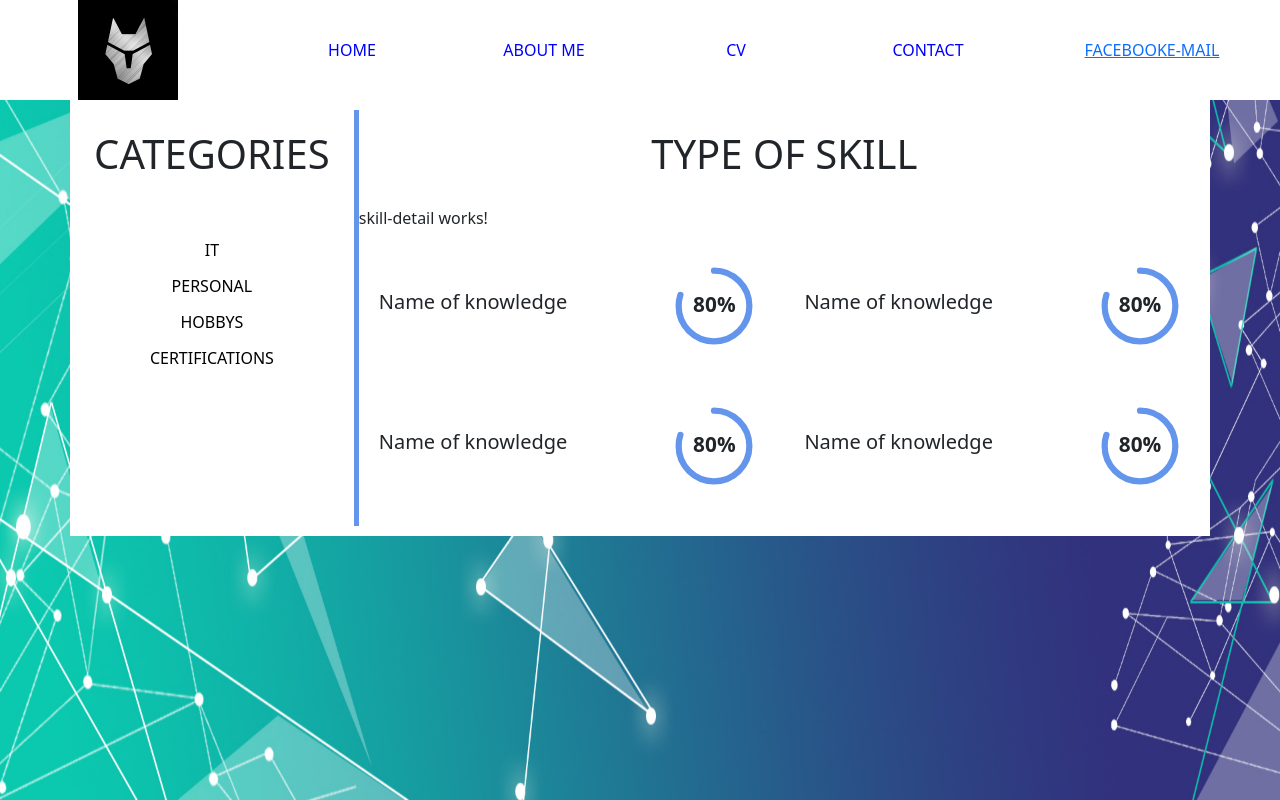
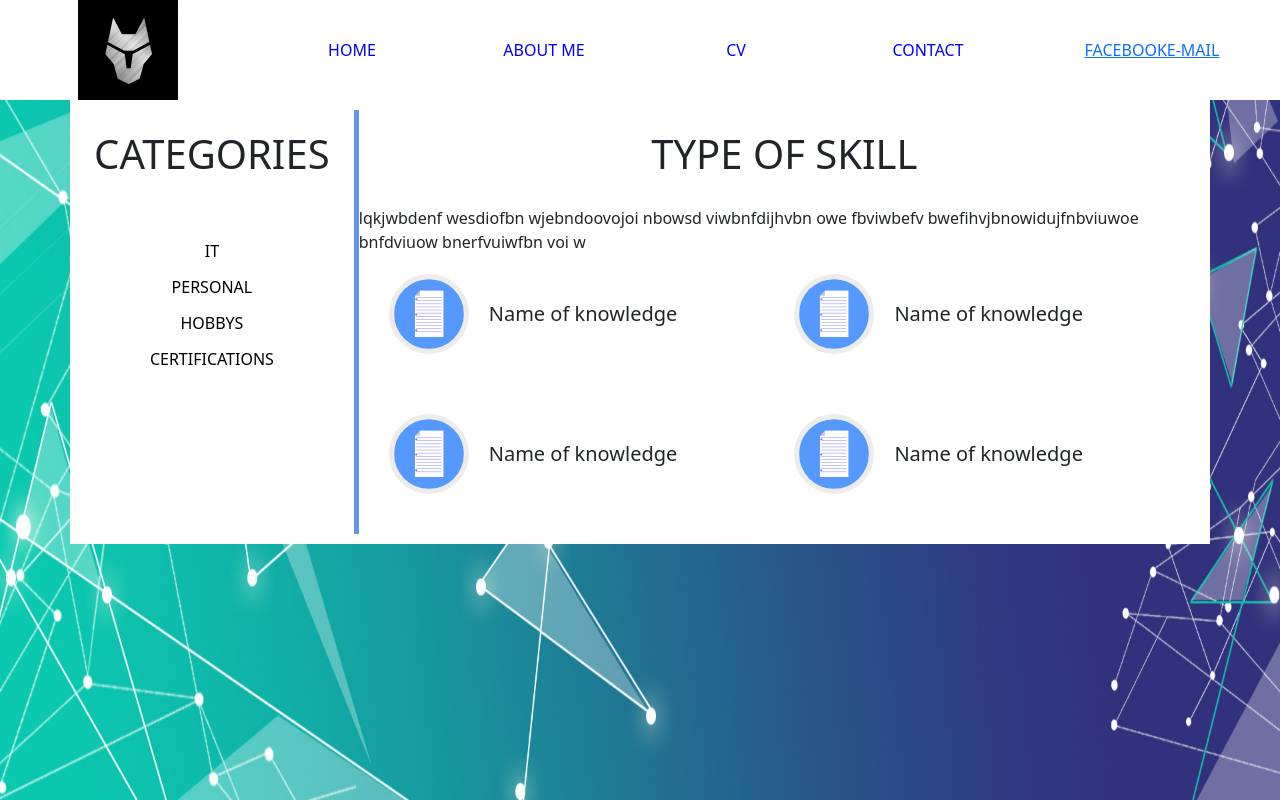
Before and after one commit to TomB11/my-app, an Angular app: page /cv in a window 1280 px wide. Built offline with nearby package versions, Linux system fonts and the light colour scheme.

Commit message:
added new knowledge details

```diff
--- a/src/app/components/utils/knowledge-meter/knowledge-meter.component.html
+++ b/src/app/components/utils/knowledge-meter/knowledge-meter.component.html
@@ -1,8 +1,12 @@
 <div class="knowledge-meter">
+  <div class="document" *ngIf="true">
+    <img src="./assets/img/document.svg" alt="" />
+  </div>
+  <div class="point" *ngIf="false"></div>
   <div class="title">
     <h5>Name of knowledge</h5>
   </div>
-  <div class="meter">
+  <div class="meter" *ngIf="false">
     <div class="percentage">80%</div>
     <svg viewBox="0 0 36 36" class="circular-chart">
       <path
--- a/src/app/components/utils/knowledge-meter/knowledge-meter.component.scss
+++ b/src/app/components/utils/knowledge-meter/knowledge-meter.component.scss
@@ -3,12 +3,29 @@
   flex-direction: row;
   align-items: center;
   min-width: 400px;
+  padding: 0 10px;
+  height: 120px;
+
+  .document img {
+    width: 80px;
+  }
+
+  .point {
+    width: 10px;
+    height: 10px;
+    background-color: #6495ed;
+    border-radius: 50%;
+    margin: 0 50px;
+  }
 
   .title {
     flex: 1;
-    height: 100%;
     align-items: center;
     padding: 0 20px;
+
+    h5 {
+      margin: 0;
+    }
   }
 
   .meter {
--- a/src/app/components/utils/skill-detail/skill-detail.component.html
+++ b/src/app/components/utils/skill-detail/skill-detail.component.html
@@ -1,7 +1,9 @@
-<p>skill-detail works!</p>
-<div class="knowledge-list">
-  <app-knowledge-meter class="knowledge"></app-knowledge-meter>
-  <app-knowledge-meter class="knowledge"></app-knowledge-meter>
-  <app-knowledge-meter class="knowledge"></app-knowledge-meter>
-  <app-knowledge-meter class="knowledge"></app-knowledge-meter>
+<div class="skill-detail">
+  <div>lqkjwbdenf wesdiofbn wjebndoovojoi nbowsd viwbnfdijhvbn owe fbviwbefv bwefihvjbnowidujfnbviuwoe bnfdviuow bnerfvuiwfbn voi w</div>
+  <div class="knowledge-list">
+    <app-knowledge-meter class="knowledge"></app-knowledge-meter>
+    <app-knowledge-meter class="knowledge"></app-knowledge-meter>
+    <app-knowledge-meter class="knowledge"></app-knowledge-meter>
+    <app-knowledge-meter class="knowledge"></app-knowledge-meter>
+  </div>
 </div>
--- a/src/app/components/utils/skill-detail/skill-detail.component.scss
+++ b/src/app/components/utils/skill-detail/skill-detail.component.scss
@@ -2,6 +2,8 @@
   display: flex;
   flex-direction: row;
   flex-wrap: wrap;
+  align-self: center;
+  padding: 0 20px;
 
   .knowledge {
     flex: 1;
--- a/src/assets/data/translate.ts
+++ b/src/assets/data/translate.ts
@@ -28,18 +28,72 @@ export const translate: any = {
         {
           title: 'IT',
           id: '1',
+          type: 'round',
+          list: [
+            {
+              name: 'Angular',
+              percentage: 80,
+            },
+            {
+              name: 'React',
+              percentage: 50,
+            },
+            {
+              name: 'Vue.js',
+              percentage: 70,
+            },
+            {
+              name: 'Bootstrap/CSS',
+              percentage: 80,
+            },
+          ],
         },
         {
           title: 'Personal',
           id: '2',
+          type: 'poimt',
+          list: [
+            {
+              name: 'English',
+              level: 'advanced',
+            },
+            {
+              name: 'German',
+              level: 'advanced',
+            },
+            {
+              name: 'Slovak',
+              level: 'advanced',
+            },
+            {
+              name: 'Czech',
+              level: 'advanced',
+            },
+          ],
         },
         {
           title: 'Hobbys',
           id: '3',
+          type: 'poimt',
+          list: [
+            {
+              name: 'English',
+            },
+            {
+              name: 'German',
+            },
+            {
+              name: 'Slovak',
+            },
+            {
+              name: 'Czech',
+            },
+          ],
         },
         {
           title: 'Certifications',
           id: '4',
+          type: 'document',
         },
       ],
       detailTitle: 'Type of skill',
```
Also changed, not shown: src/assets/img/document.svg (added).
